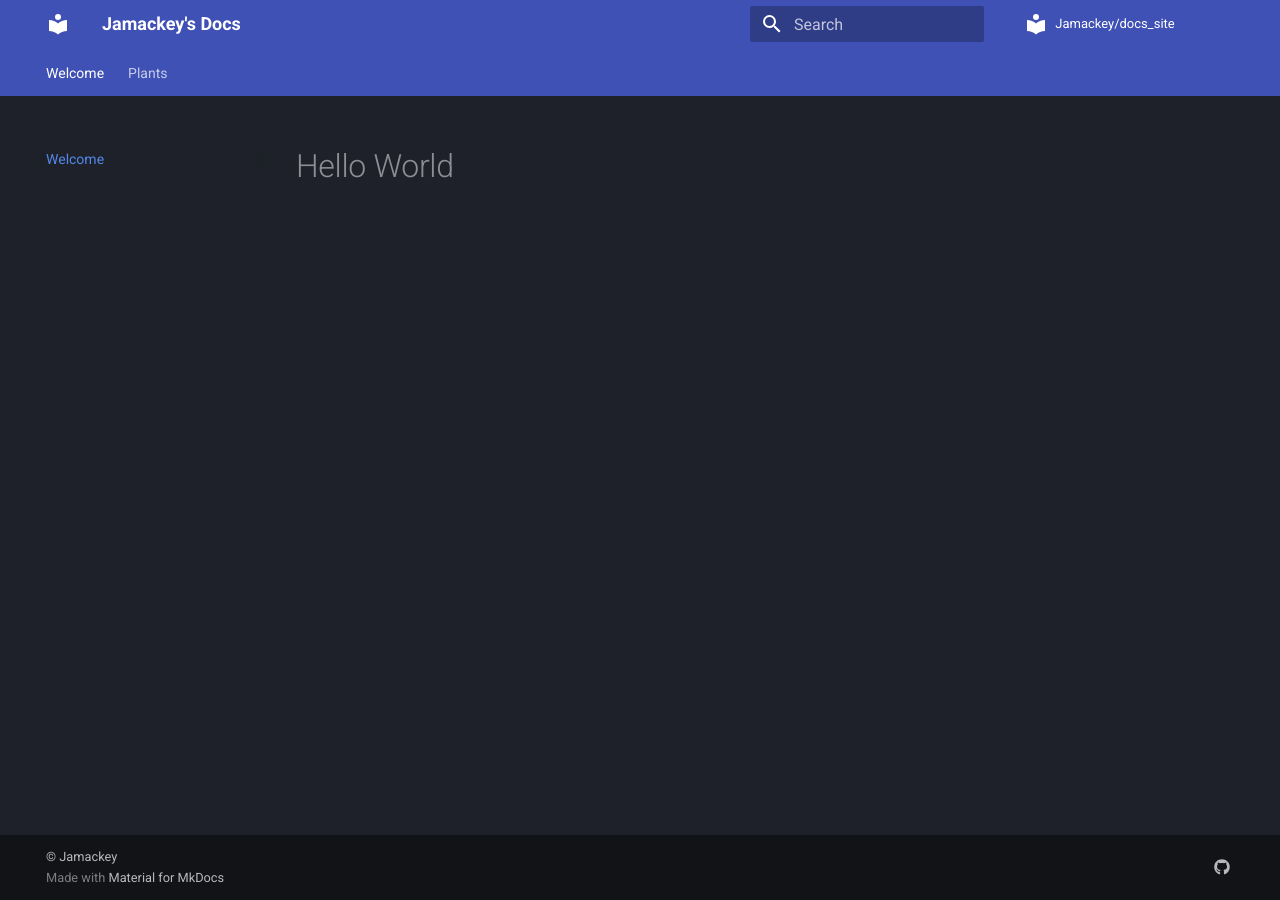
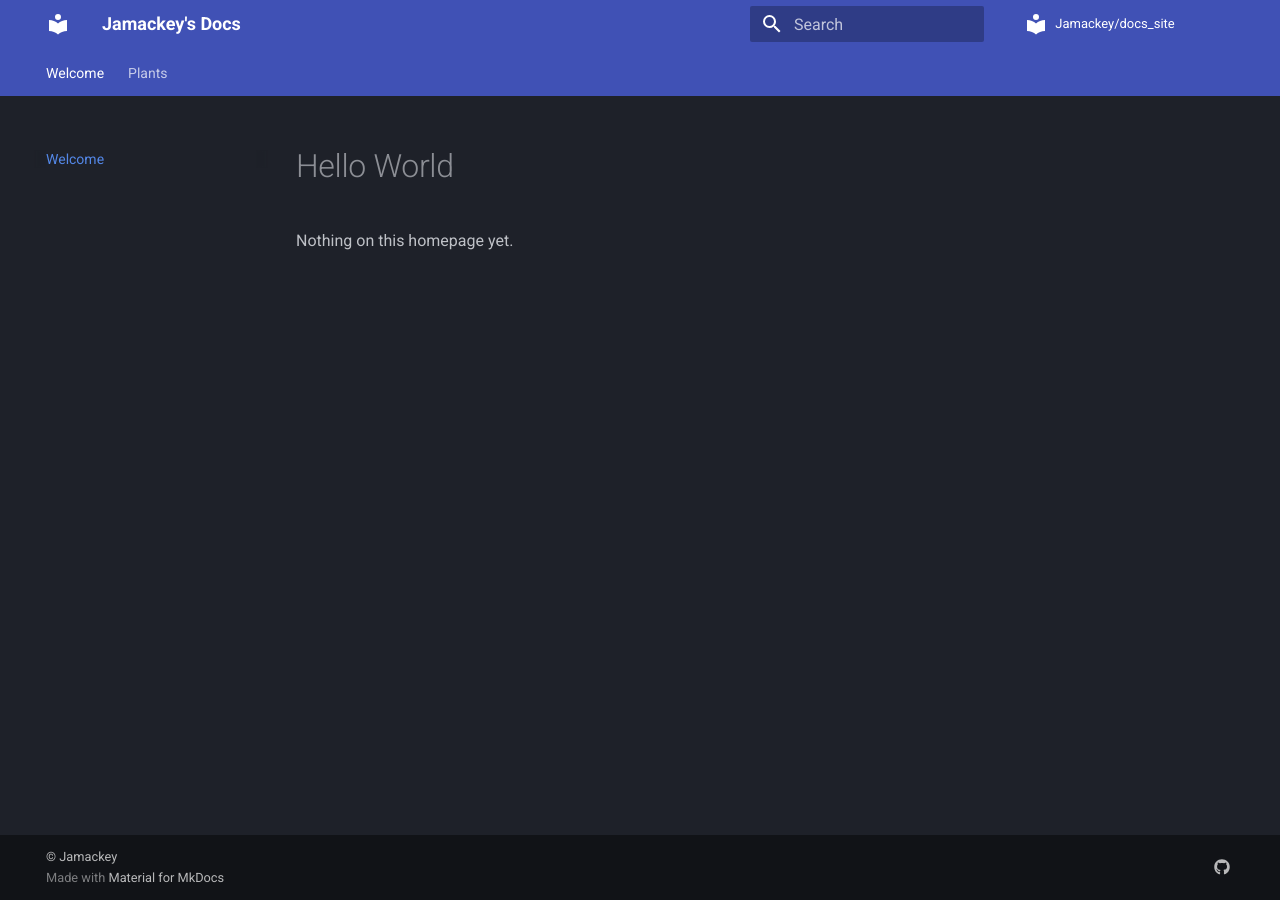
Before and after one commit to Jamackey/docs_site, an MkDocs documentation site: the page built from docs/index.md, in a window 1280 px wide. Built offline with MkDocs 1.6.1 and Material for MkDocs 9.7.7, drawn with Linux system fonts in a browser that asks for light colours; comment, search, counter and statistics services are not loaded.

Commit message:
Testing Deplayment 2

```diff
--- a/docs/index.md
+++ b/docs/index.md
@@ -1 +1,2 @@
 # Hello World
+Nothing on this homepage yet.
```
